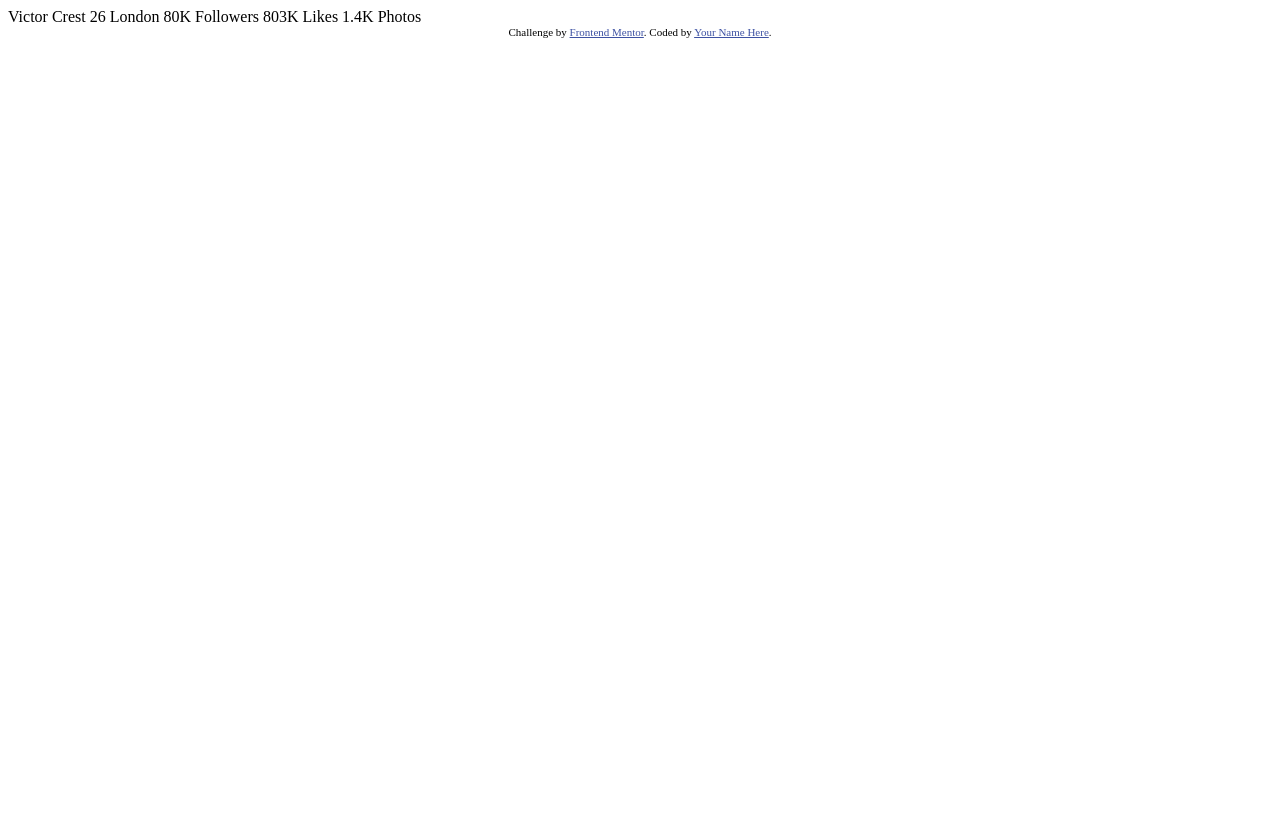
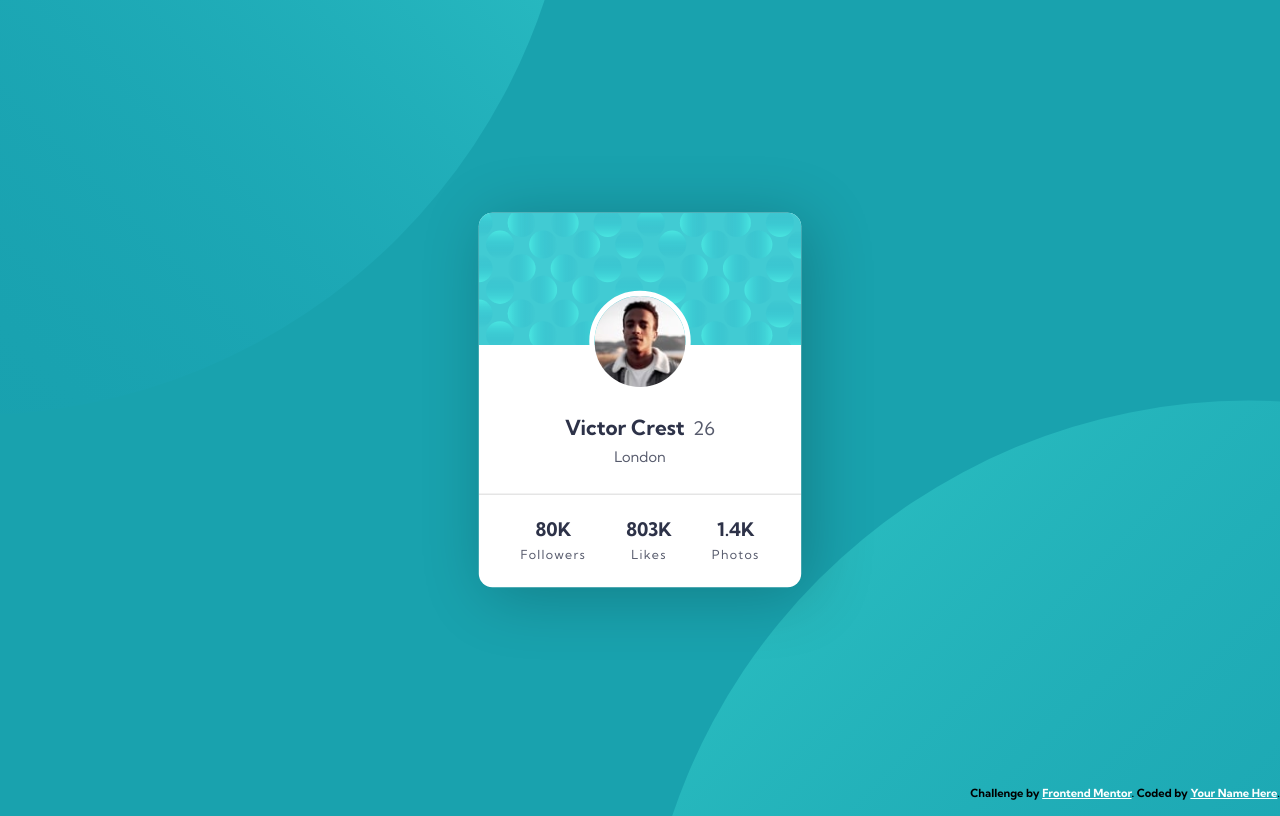
Before and after one commit to cosmoart/profile-card-component-main, a plain HTML site: page index.html in a window 1280 px wide. Drawn offline with Linux system fonts and the light colour scheme.

Commit message:
profile-card

```diff
--- a/index.html
+++ b/index.html
@@ -1,35 +1,47 @@
 <!DOCTYPE html>
 <html lang="en">
+
 <head>
   <meta charset="UTF-8">
-  <meta name="viewport" content="width=device-width, initial-scale=1.0"> <!-- displays site properly based on user's device -->
+  <meta name="viewport" content="width=device-width, initial-scale=1.0">
+  <!-- displays site properly based on user's device -->
 
   <link rel="icon" type="image/png" sizes="32x32" href="./images/favicon-32x32.png">
 
   <title>Frontend Mentor | Profile card component</title>
+  <link rel="stylesheet" href="style.css">
+</head>
 
-  <!-- Feel free to remove these styles or customise in your own stylesheet 👍 -->
-  <style>
-    .attribution { font-size: 11px; text-align: center; }
-    .attribution a { color: hsl(228, 45%, 44%); }
-  </style>
-</head>
 <body>
-  Victor Crest
-  26
-  London
+  <!-- <img src="images/bg-pattern-top.svg" alt="bubble-1">
+  <img src="images/bg-pattern-bottom.svg" alt="bubble-2"> -->
 
-  80K
-  Followers
-
-  803K
-  Likes
-
-  1.4K
-  Photos
+  <main class="card">
+    <section>
+      <img src="images/bg-pattern-card.svg" alt="Pattern top">
+      <img src="images/image-victor.jpg" alt="Victor">
+      <h1> <strong>Victor Crest </strong> <span>26</span> </h1>
+      <p class="london">London</p>
+    </section>
+    <section class="info">
+      <article>
+        <b>80K</b>
+        <p>Followers</p>
+      </article>
+      <article>
+        <b>803K</b>
+        <p>Likes</p>
+      </article>
+      <article>
+        <b>1.4K</b>
+        <p>Photos</p>
+      </article>
+    </section>
+  </main>
   <div class="attribution">
     Challenge by <a href="https://www.frontendmentor.io?ref=challenge" target="_blank">Frontend Mentor</a>.
     Coded by <a href="#">Your Name Here</a>.
   </div>
 </body>
+
 </html>
--- a/style.css
+++ b/style.css
@@ -0,0 +1,135 @@
+@import url('https://fonts.googleapis.com/css2?family=Kumbh+Sans:wght@400;700&display=swap');
+/*---VAR---*/
+
+:root {
+  --Dark-cyan: hsl(185, 75%, 39%);
+  --Very-dark-desaturated-blue: hsl(229, 23%, 23%);
+  --Darkgrayishblue: hsl(227, 10%, 46%);
+
+  --Darkgray: hsl(0, 0%, 59%);
+}
+
+/* ---- */
+
+body {
+  background-color: var(--Dark-cyan);
+  font-size: 18px;
+  font-family: 'Kumbh Sans', sans-serif;
+  overflow: hidden;
+  background-image: url(images/bg-pattern-top.svg), url(images/bg-pattern-bottom.svg);
+  background-size: 95%;
+  background-repeat: no-repeat;
+  background-position: -50vw -100vh, 50vw 50vh;
+  min-height: 100vh;
+}
+
+img {
+  max-width: 100%;
+  height: auto;
+}
+.attribution {
+  font-size: .7rem;
+  text-align: center;
+  position: absolute;
+  bottom: 0;
+  right: 0;
+  font-weight: 700;
+}
+.attribution a {
+  color: white ;
+}
+/* --- */
+img[alt^="bubble-"] {
+  position: absolute;
+  width: 47vw;
+  /* object-position: 100% 100%; */
+  object-fit: contain;
+}
+img[alt = bubble-1]{
+  top: 0;
+  left: 0;
+  transform: translate(-50%, -50%);
+}
+img[alt = bubble-2]{
+  bottom: 0;
+  right: 0;
+  object-position: 20% 20%;
+}
+.card {
+  position: absolute;
+  top: 0;
+  bottom: 0;
+  left: 0;
+  right: 0;
+  margin: auto;
+  width: clamp(14rem,50vw,15.5rem);
+  height: 18rem;
+  background-color: white;
+  border-radius: 0.65rem;
+  overflow: hidden;
+  /* Edited scale for DESIGN COMPARISON */
+  transform: scale(1.3);
+  text-align: center;
+  color: var(--Very-dark-desaturated-blue);
+  box-shadow: 6px 6px 50px 0px rgba(0, 0, 0, 0.226);
+}
+.card section:first-of-type{
+    height: 75%;
+    position: relative;
+    border-bottom: 1px solid rgba(0, 0, 0, 0.1);
+}
+.card article{
+    font-size: .8rem;
+}
+img[alt = "Pattern top"]{
+    width: 100%;
+    height: 47%;
+    object-fit: cover;
+}
+img[alt = "Victor"]{
+    object-fit: cover;
+    border-radius: 50%;
+    border: 4px solid white;
+    width: 28%;
+    position: absolute;
+    left: 0;
+    right: 0;
+    top: 28%;
+    margin: auto;
+}
+h1{
+    margin-top: 3rem;
+    margin-bottom: 0;
+    font-weight: 400;
+    font-size: 1rem;
+}
+h1 span{
+    opacity: .8;
+    font-size: .9rem;
+    margin-left: 3px;
+}
+.london{
+    font-size: .7rem;
+    opacity: .8;
+    margin: .4rem;
+}
+.caja:hover{
+    box-shadow: 5px 5px 5px #888888;
+}
+.info {
+    display: flex;
+    flex-flow: row nowrap;
+    align-items: center;
+    justify-content: space-between;
+    height: 25%;
+    padding: 0 2rem;
+}
+.info article b{
+    font-size: .9rem;
+}
+.info p {
+    margin: .2rem 0;
+    font-size: .6rem;
+    letter-spacing: 1px;
+    opacity: .8;
+}
```
Also changed, not shown: design/mobile-design.jpg.
